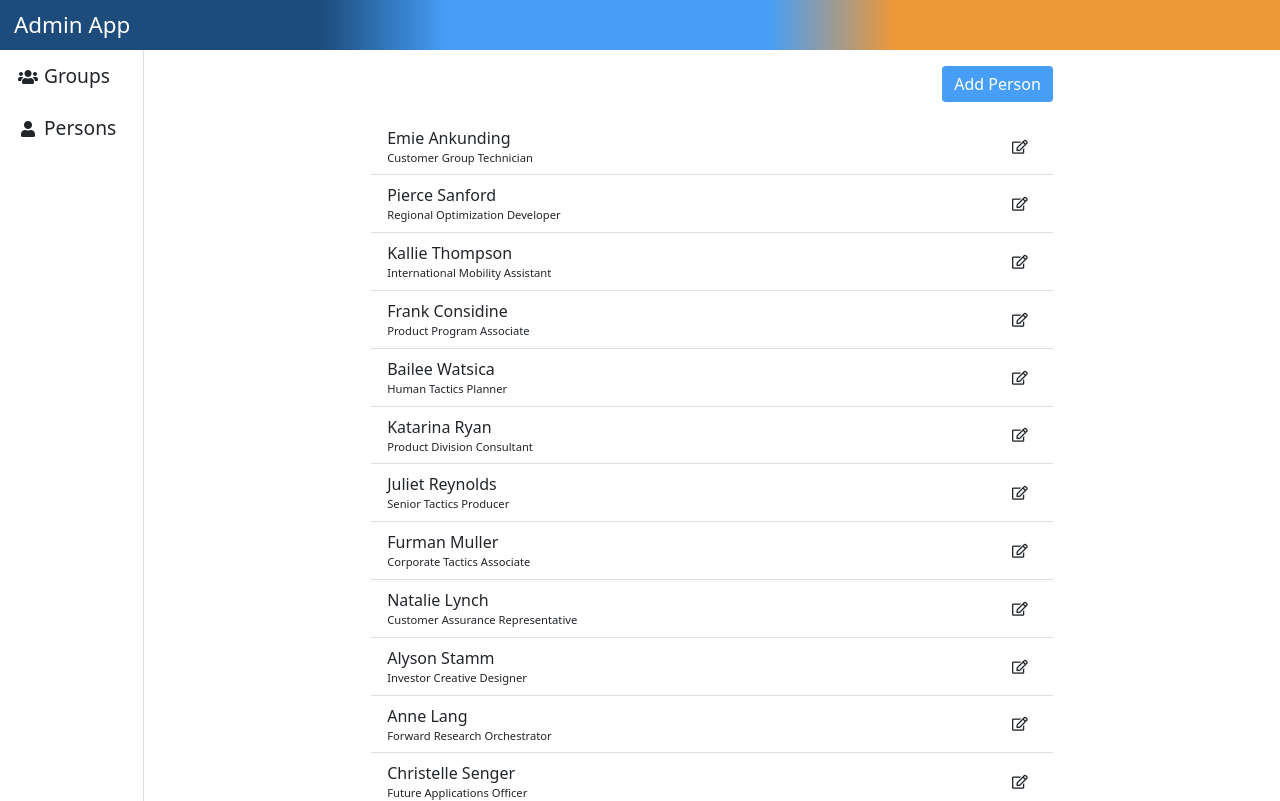
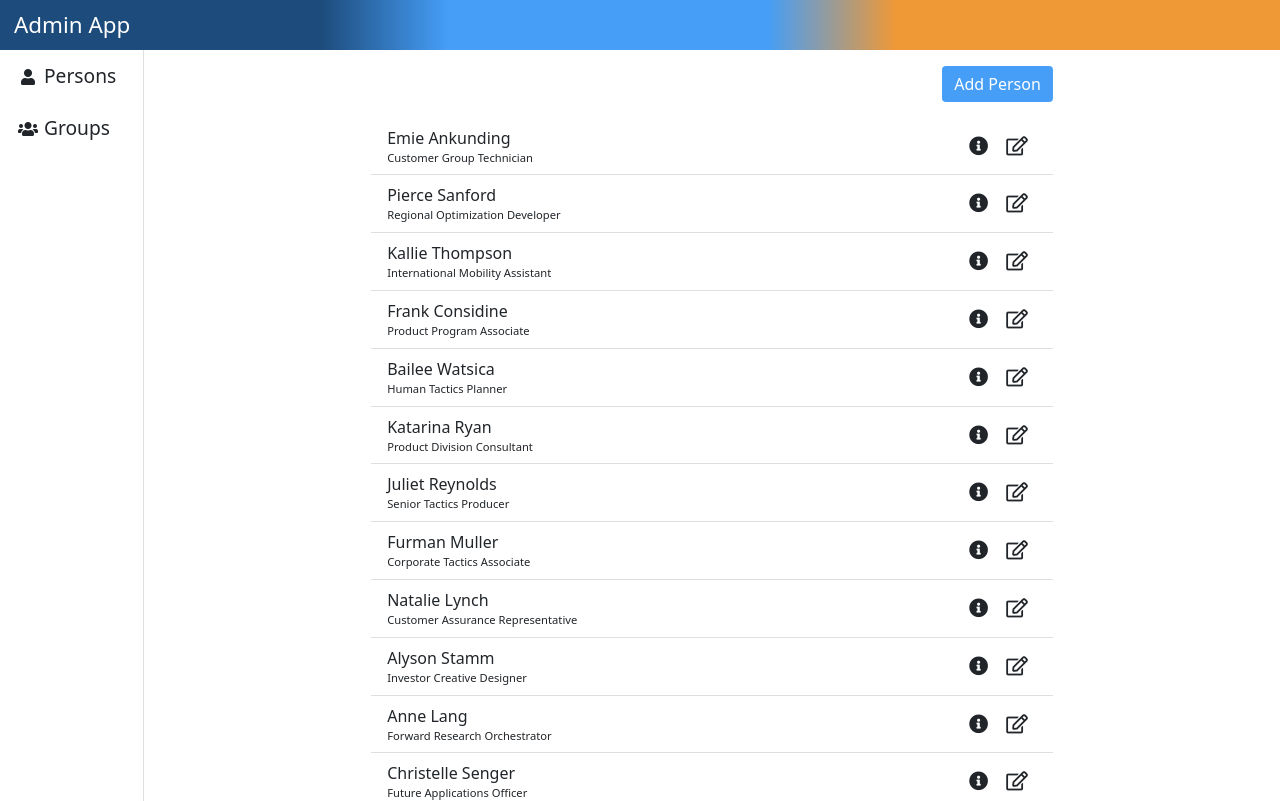
Before and after one commit to neculaiandrei/ns-admin-app, a React (Create React App) app in the folder client/: page / in a window 1280 px wide. Built offline with nearby package versions, Linux system fonts and the light colour scheme.

Commit message:
some nav

```diff
--- a/client/package.json
+++ b/client/package.json
@@ -12,11 +12,13 @@
     "@types/node": "^12.20.33",
     "@types/react": "^17.0.30",
     "@types/react-dom": "^17.0.10",
+    "@types/react-router-dom": "^5.3.1",
     "bootstrap": "^5.1.3",
     "faker": "^5.5.3",
     "node-sass": "^6.0.1",
     "react": "^17.0.2",
     "react-dom": "^17.0.2",
+    "react-router-dom": "^5.3.0",
     "react-scripts": "4.0.3",
     "typescript": "^4.4.4",
     "web-vitals": "^1.1.2"
--- a/client/src/App.tsx
+++ b/client/src/App.tsx
@@ -3,6 +3,9 @@ import { SideNav } from './components/SideNav';
 import { Person } from './Data';
 import { useResizeHeight } from './hooks/useResizeHeight';
 import { useWindowResize } from './hooks/useWindowResize';
+import {
+  BrowserRouter, Route, Switch
+} from "react-router-dom";
 
 interface AppProps {
   persons: Person[]
@@ -13,6 +16,7 @@ export const App = ({ persons }: AppProps) => {
   const elRef = useResizeHeight(49);
 
   return (
+    <BrowserRouter>
       <div className="ns-layout">
         <div className="header">
           Admin App
@@ -20,9 +24,23 @@ export const App = ({ persons }: AppProps) => {
         <div className="body">
           {size && size.width > 768 && <SideNav />}
           <div ref={elRef} className="main">
+            <Switch>
+              <Route exact path="/">
                 <Persons persons={persons} />
+              </Route>
+              <Route path="/persons">
+                <Persons persons={persons} />
+              </Route>
+              <Route path="/groups">
+                <div>DATE CAMI BAG PULA</div>
+              </Route>
+              <Route path="/person/details/:id">
+                <div>INFO</div>
+              </Route>
+            </Switch>
           </div>
         </div>
       </div>
+    </BrowserRouter>
   );
 };
--- a/client/src/components/Persons/PersonRowItem.tsx
+++ b/client/src/components/Persons/PersonRowItem.tsx
@@ -1,19 +1,31 @@
+import { useHistory } from "react-router";
 import { Person } from "../../Data";
 
 export interface PersonRowItemProps {
   person: Person
 }
 
-export const PersonRowItem = ({ person }: PersonRowItemProps) => (
+export const PersonRowItem = ({ person }: PersonRowItemProps) => {
+  const history = useHistory();
+
+  const goToPersonDetail = () => {
+    history.push(`/person/details/${person.id}`);
+  }
+
+  return (
     <li className="list-group-item ns-list-item">
       <div>
         <span>{person.firstName} {person.lastName}</span>
         <span>{person.jobTitle}</span>
       </div>
       <div>
+        <button className="btn btn-default btn-sm ns-btn" onClick={goToPersonDetail}>
+          <i className="fas fa-info-circle"></i>
+        </button>
         <button className="btn btn-default btn-sm ns-btn">
           <i className="far fa-edit"></i>
         </button>
       </div>
     </li>
   );
+};
--- a/client/src/components/SideNav.tsx
+++ b/client/src/components/SideNav.tsx
@@ -1,8 +1,28 @@
+import { useHistory } from 'react-router'
 import './SideNav.scss'
 
-export const SideNav = () => (
-  <div className="ns-side-nav">
-    <div><i className="fas fa-users"></i><span>Groups</span></div>
-    <div><i className="fas fa-user"></i><span>Persons</span></div>
-  </div>
-);
+export const SideNav = () => {
+  const history = useHistory();
+
+  const goToPersons = () => {
+    history.push("/persons");
+  }
+
+  const goToGroups = () => {
+    history.push("/groups");
+  }
+
+
+  return (
+    <div className="ns-side-nav">
+      <div onClick={goToPersons}>
+        <i className="fas fa-user"></i>
+        <span>Persons</span>
+      </div>
+      <div onClick={goToGroups}>
+        <i className="fas fa-users"></i>
+        <span>Groups</span>
+      </div>
+    </div>
+  );
+};
--- a/client/src/main.scss
+++ b/client/src/main.scss
@@ -35,6 +35,14 @@ $darkBlue: #1d4b7b;
     flex-direction: row;
     border-left: none;
     border-right: none;
+
+    button {
+      font-size: 1.2em;
+
+      &:hover {
+        color: $lightBlue;
+      }
+    }
 }
 
 .ns-btn:focus {
```
Also changed, not shown: 1 other file (tests, documents, lock files or other folders). Lines whose indentation alone changed are shown as unchanged.
